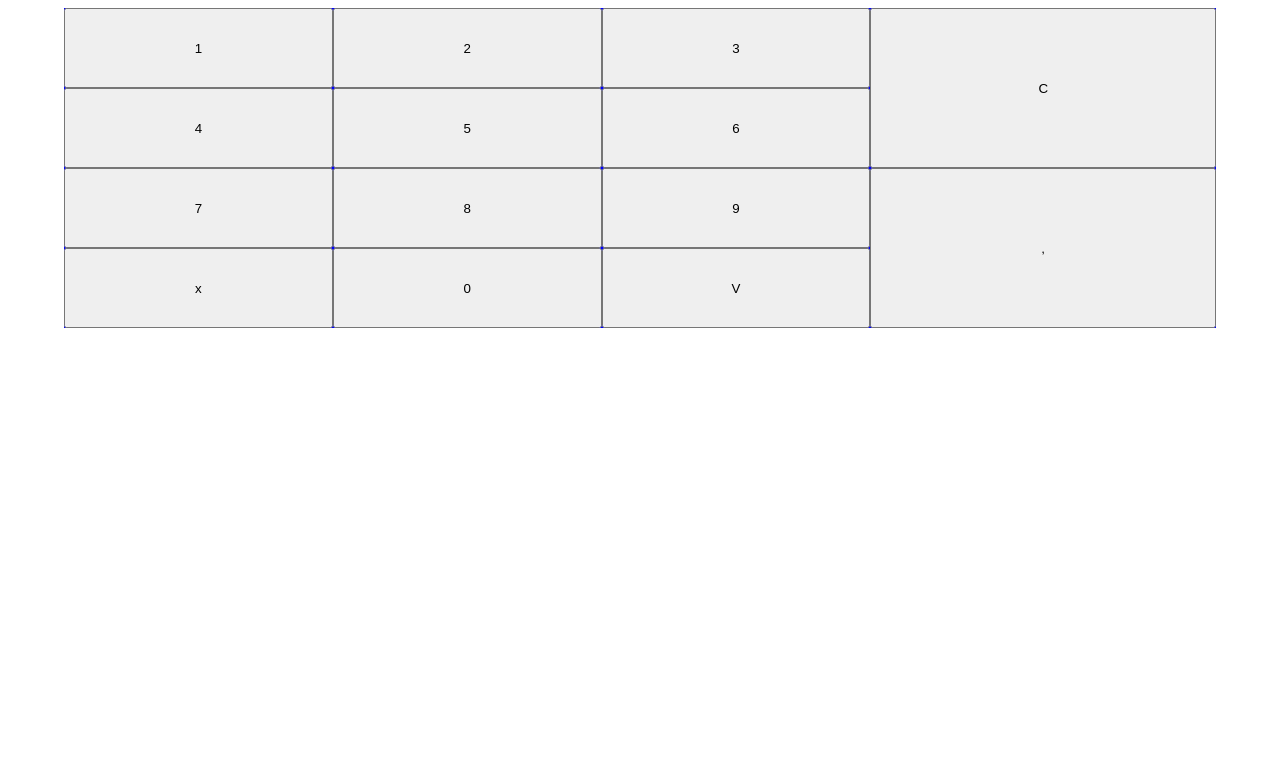
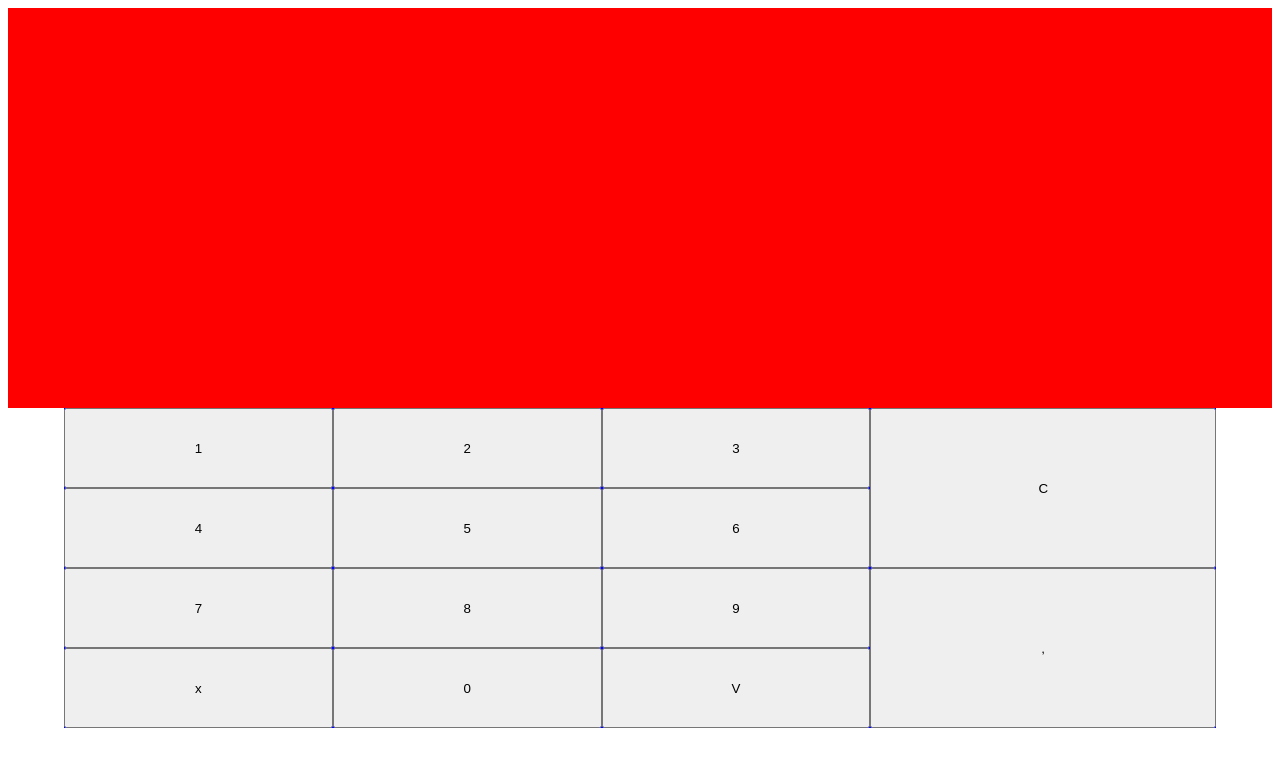
Before and after one commit to WillamesBarbosa/factor-calculator, a React (Create React App) app: page / in a window 1280 px wide. Shown: the top 766 px of the page. Built offline with nearby package versions, Linux system fonts and the light colour scheme.

Commit message:
refactor: add screen into app

```diff
--- a/src/app/App.jsx
+++ b/src/app/App.jsx
@@ -1,4 +1,5 @@
 import React from 'react';
+import { Screen } from './components/screen/screen';
 import Button from './components/button/button';
 import Container from './components/container/container';
 
@@ -7,10 +8,13 @@ const array2 = ['C', ','];
 
 function App() {
   return (
-    <Container>
-      <Button texts={array1} />
-      <Button texts={array2} />
-    </Container>
+    <>
+      <Screen />
+      <Container>
+        <Button texts={array1} />
+        <Button texts={array2} />
+      </Container>
+    </>
 
   );
 }
```
